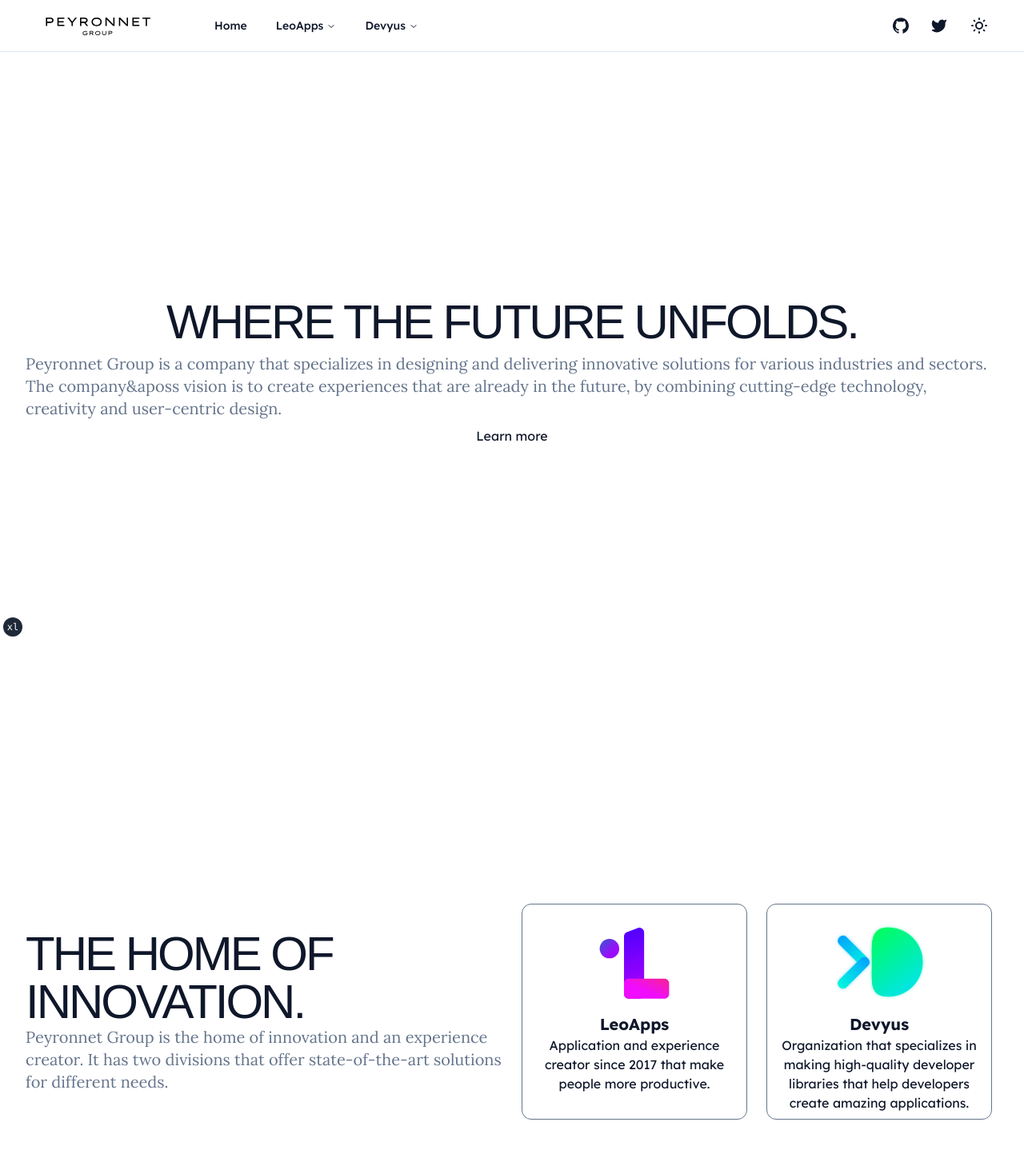
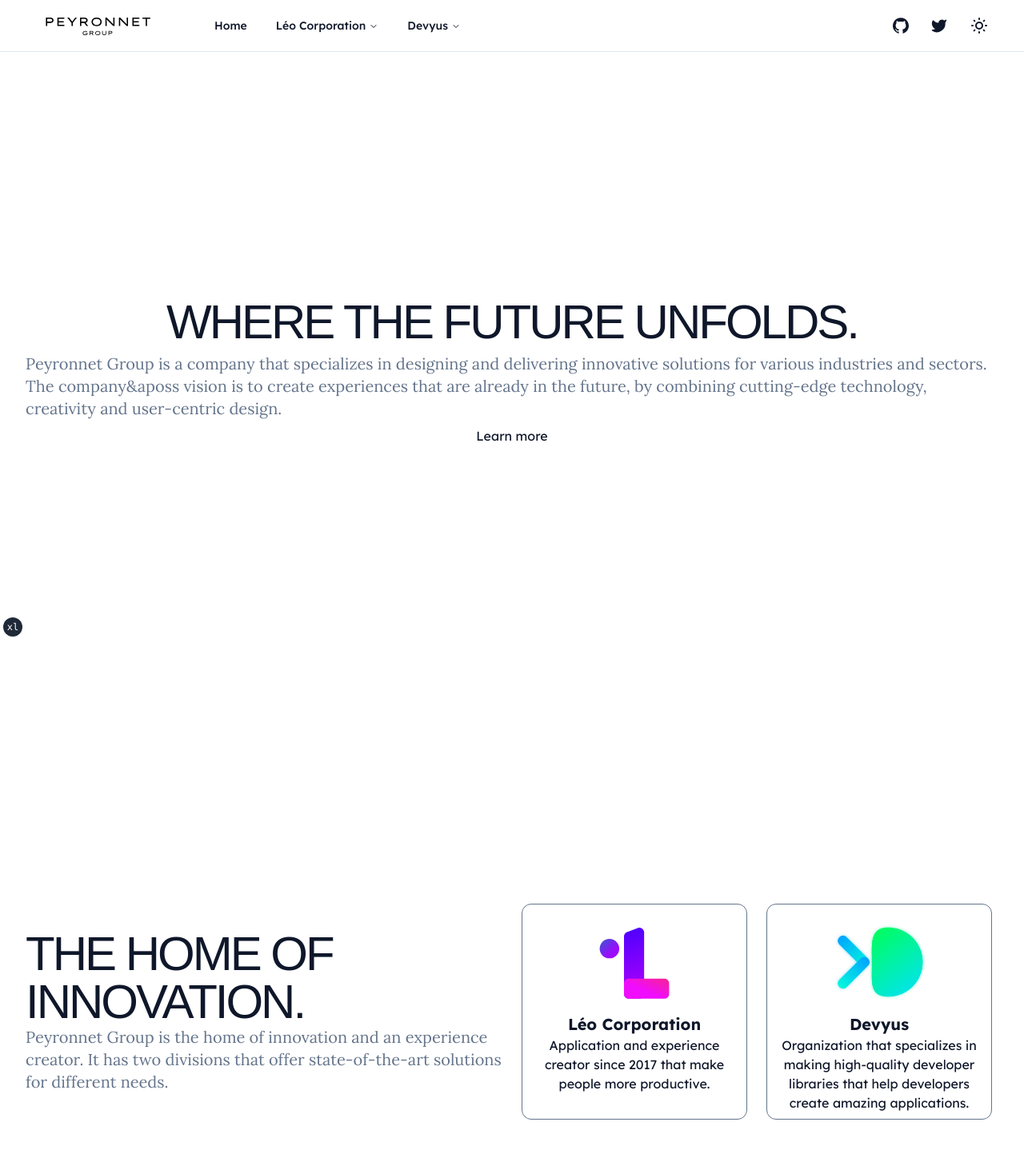
Before and after one commit to peyronnet-group/website, a Next.js app: page / in a window 1280 px wide. Shown: the top 1438 px of the page at 80% size. Built offline with nearby package versions, Linux system fonts and the light colour scheme; a web font is replaced by a local one.

Commit message:
Reverted a change

```diff
--- a/app/page.tsx
+++ b/app/page.tsx
@@ -120,7 +120,7 @@
             <CompanyCard
               url="https://leocorporation.dev"
               src="Logo.svg"
-              name="LeoApps"
+              name="Léo Corporation"
               desc="Application and experience creator since 2017 that make people more productive."
             />
             <CompanyCard
--- a/components/main-nav.tsx
+++ b/components/main-nav.tsx
@@ -62,7 +62,7 @@
             "flex items-center px-2 text-lg font-semibold text-muted-foreground"
           )}
         >
-          LeoApps
+          Léo Corporation
         </Link>
         <Link
           href={"https://devyus.peyronnet.group"}
@@ -91,7 +91,7 @@
             </Link>
           </NavigationMenuItem>
           <NavigationMenuItem>
-            <NavigationMenuTrigger>LeoApps</NavigationMenuTrigger>
+            <NavigationMenuTrigger>Léo Corporation</NavigationMenuTrigger>
             <NavigationMenuContent>
               <ul className="grid gap-3 p-6 md:w-[400px] lg:w-[500px] lg:grid-cols-[.75fr_1fr]">
                 <li className="row-span-3">
@@ -104,10 +104,10 @@
                         height={128}
                         width={128}
                         src={"Logo.svg"}
-                        alt={"The logo of LeoApps."}
+                        alt={"The logo of Léo Corporation."}
                       />
                       <div className="mb-2 mt-4 text-lg font-medium">
-                        LeoApps
+                        Léo Corporation
                       </div>
                       <p className="text-sm leading-tight text-muted-foreground">
                         Experience creator.
@@ -148,7 +148,7 @@
                         height={128}
                         width={128}
                         src={"Devyus.png"}
-                        alt={"The logo of LeoApps."}
+                        alt={"The logo of Léo Corporation."}
                       />
                       <div className="mb-2 mt-4 text-lg font-medium">
                         Devyus
```
